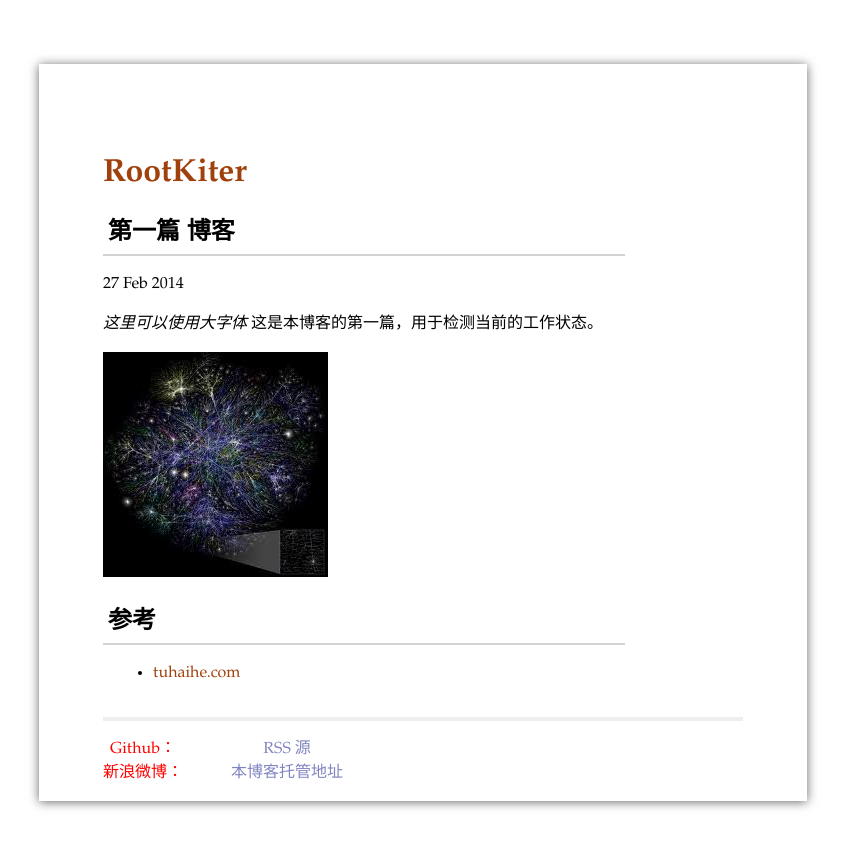
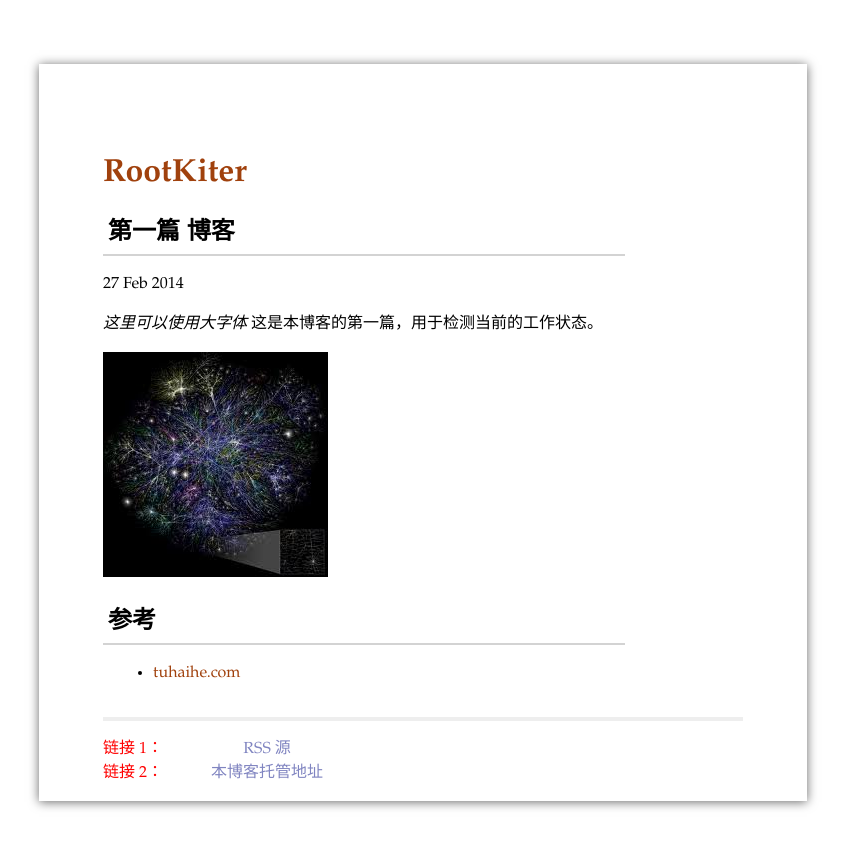
Before and after one commit to rootkiter/rootkiter.github.io, a Jekyll site: the page built from _posts/2014-02-25-gnome-38-create-wifi-hotspot.markdown, in a window 1280 px wide. Shown: the top 848 px of the page, without its empty margins (217-1062 px from the left). Built offline with Jekyll 4.4.1, drawn with Linux system fonts in a browser that asks for light colours; some web fonts are replaced; Markdown is read by kramdown in place of the engine named in the settings.

Commit message:
调整文本格式

```diff
--- a/_layouts/default.html
+++ b/_layouts/default.html
@@ -25,8 +25,8 @@
           <div class="footer">
             <div class="contact">
               <p>
-                Github：<br />
-                新浪微博：<br />
+                链接 1：<br />
+                链接 2：<br />
               </p>
             </div>
             <div class="contact">
```
